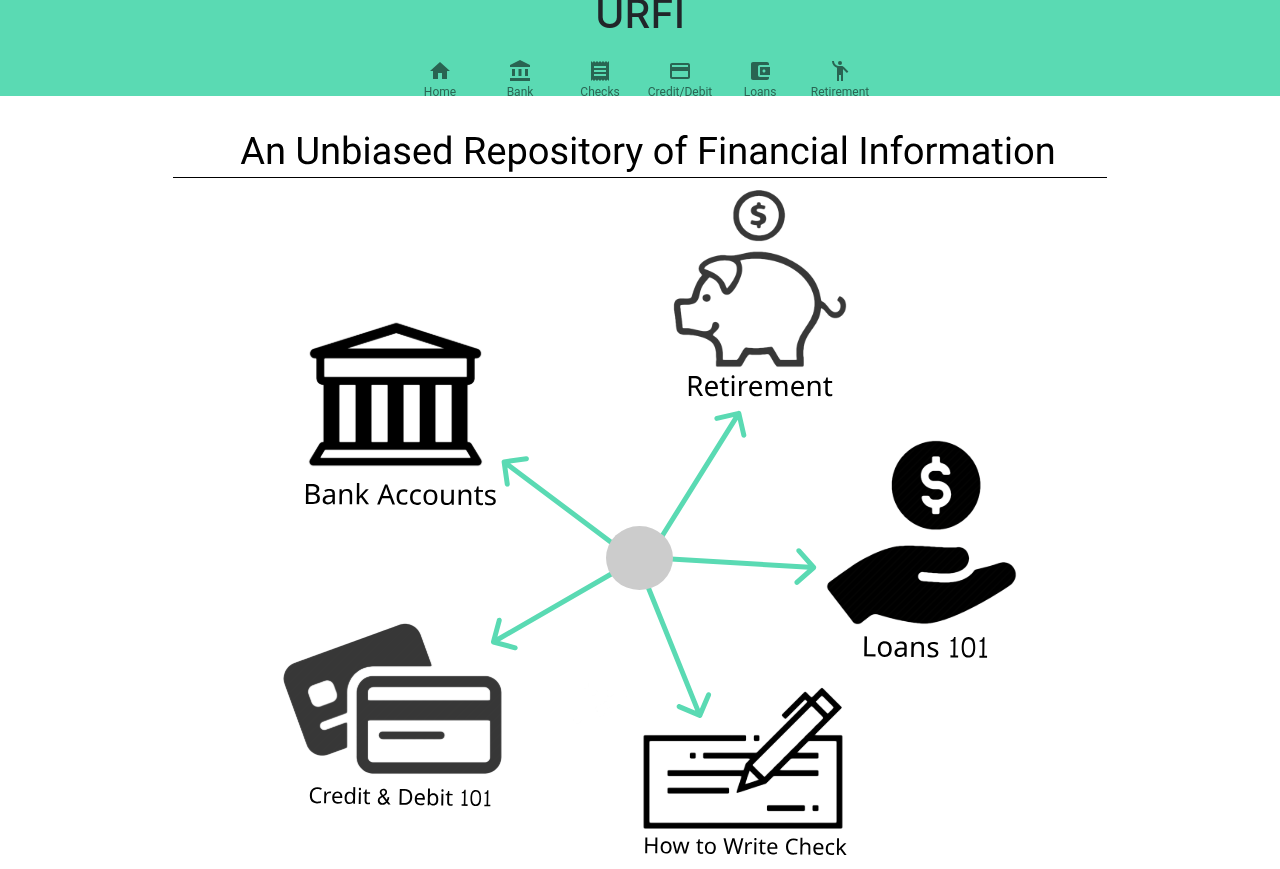
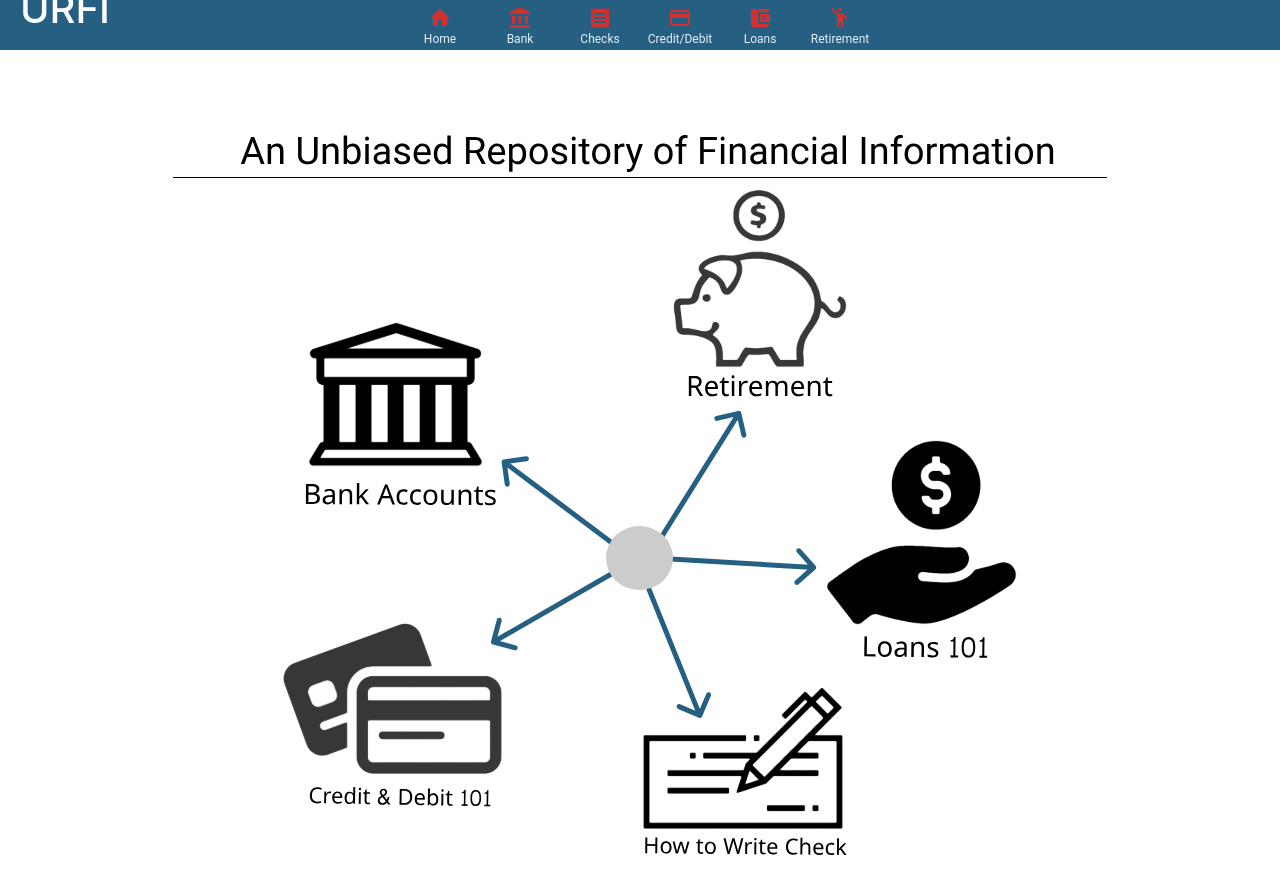
Before and after one commit to btufts/URFI, a React (Create React App) app in the folder urfi-site/: page / in a window 1280 px wide. Built offline with nearby package versions, Linux system fonts and the light colour scheme.

Commit message:
update task bar & colors

```diff
--- a/urfi-site/src/App.js
+++ b/urfi-site/src/App.js
@@ -15,7 +15,7 @@ import CreditDebitPage from './site/InfoPages/CreditDebitPage'
 import LoansPage from './site/InfoPages/LoansPage'
 import RetirementPage from './site/InfoPages/RetirementPage'
 
-function App () {
+function App() {
   return (
     <Router>
       <Switch>
--- a/urfi-site/src/index.css
+++ b/urfi-site/src/index.css
@@ -14,11 +14,13 @@ code {
 }
 
 .middle-nav {
-  top: -10px;
+  top: -15px;
   position: fixed;
   z-index: 11;
-  width: 100%;
-  text-align: center;
+  width: 10%;
+  text-align: start;
+  padding-left: 20px;
+  color: white;
 }
 
 .bottom-nav {
@@ -26,7 +28,7 @@ code {
   right: 20vw;
   width: 500px; */
 
-  top: 55%;
+  top: 0%;
   z-index: 10;
   position: relative;
   height: 0;
@@ -36,8 +38,8 @@ code {
 }
 
 .backgroundBar {
-  background-color: #5ADAB3;
-  height: 12%;
+  background-color: #255f82;
+  height: 50px;
   width: 100%;
   position: fixed;
   top: 0px;
--- a/urfi-site/src/site/BottomNav.js
+++ b/urfi-site/src/site/BottomNav.js
@@ -3,6 +3,9 @@ import { Link, withRouter } from 'react-router-dom'
 import BottomNavigation from '@material-ui/core/BottomNavigation'
 import BottomNavigationAction from '@material-ui/core/BottomNavigationAction'
 import { AccountBalance, Home, CreditCard, Settings, Receipt, AccountBalanceWallet, EmojiPeople } from '@material-ui/icons'
+import { red } from '@material-ui/core/colors';
+import { blue } from '@material-ui/core/colors';
+
 
 class BottomNav extends Component {
   constructor(props) {
@@ -30,12 +33,12 @@ class BottomNav extends Component {
           showLabels
           className='bottom-nav'
         >
-          <BottomNavigationAction label='Home' icon={<Home />} component={Link} to='/' />
-          <BottomNavigationAction label='Bank' icon={<AccountBalance />} component={Link} to='/bank' />
-          <BottomNavigationAction label='Checks' icon={<Receipt />} component={Link} to='/checks' />
-          <BottomNavigationAction label='Credit/Debit' icon={<CreditCard />} component={Link} to='/creditdebt' />
-          <BottomNavigationAction label='Loans' icon={<AccountBalanceWallet />} component={Link} to='/loans' />
-          <BottomNavigationAction label='Retirement' icon={<EmojiPeople />} component={Link} to='/retirement' />
+          <BottomNavigationAction label='Home' style={{ color: blue[50] }} icon={<Home style={{ color: red[700] }} />} component={Link} to='/' />
+          <BottomNavigationAction label='Bank' style={{ color: blue[50] }} icon={<AccountBalance style={{ color: red[700] }} />} component={Link} to='/bank' />
+          <BottomNavigationAction label='Checks' style={{ color: blue[50] }} icon={<Receipt style={{ color: red[700] }} />} component={Link} to='/checks' />
+          <BottomNavigationAction label='Credit/Debit' style={{ color: blue[50] }} icon={<CreditCard style={{ color: red[700] }} />} component={Link} to='/creditdebt' />
+          <BottomNavigationAction label='Loans' style={{ color: blue[50] }} icon={<AccountBalanceWallet style={{ color: red[700] }} />} component={Link} to='/loans' />
+          <BottomNavigationAction label='Retirement' style={{ color: blue[50] }} icon={<EmojiPeople style={{ color: red[700] }} />} component={Link} to='/retirement' />
         </BottomNavigation>
       </div>
     )
```
Also changed, not shown: urfi-site/src/site/Homepage.js.
